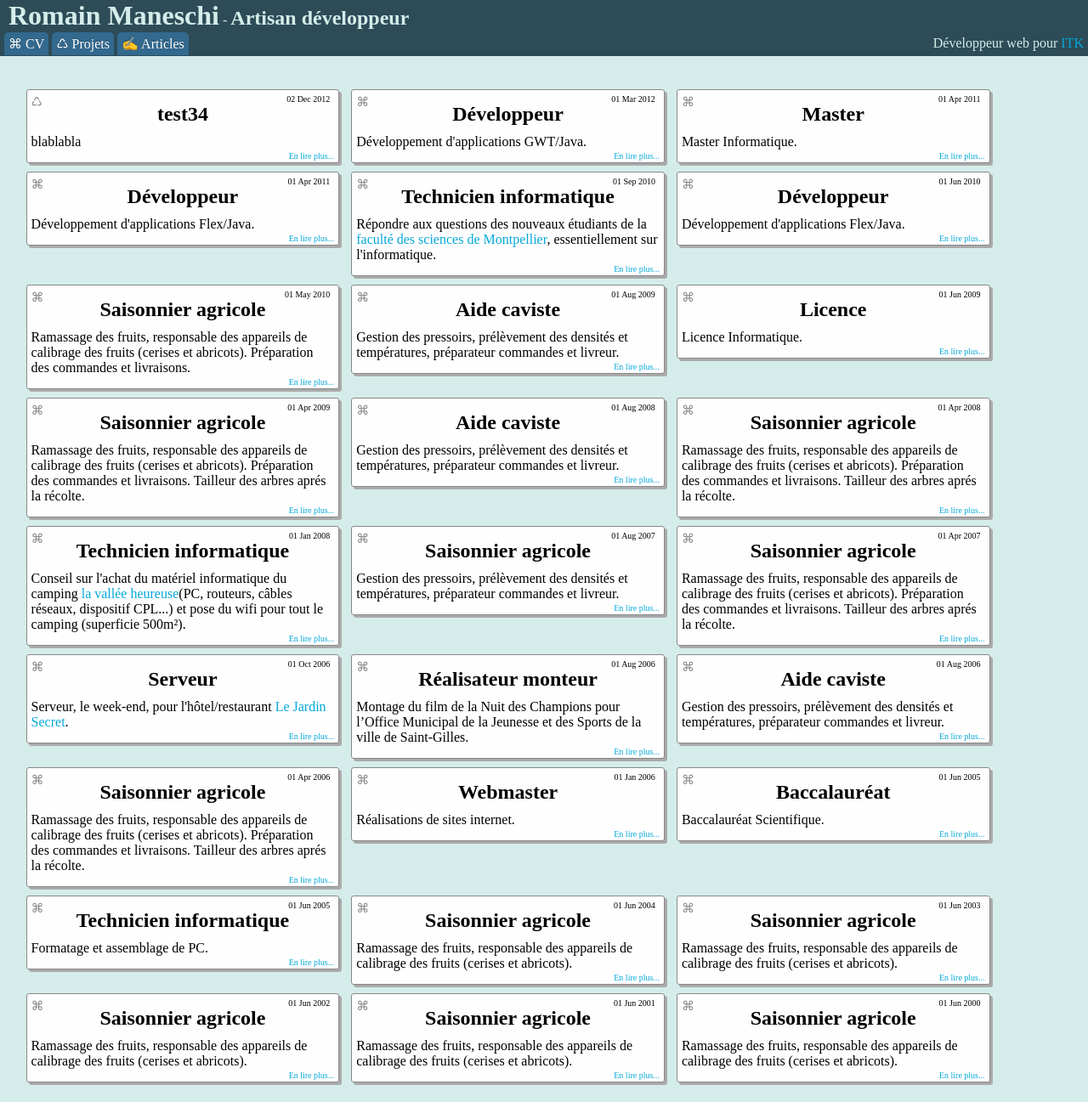
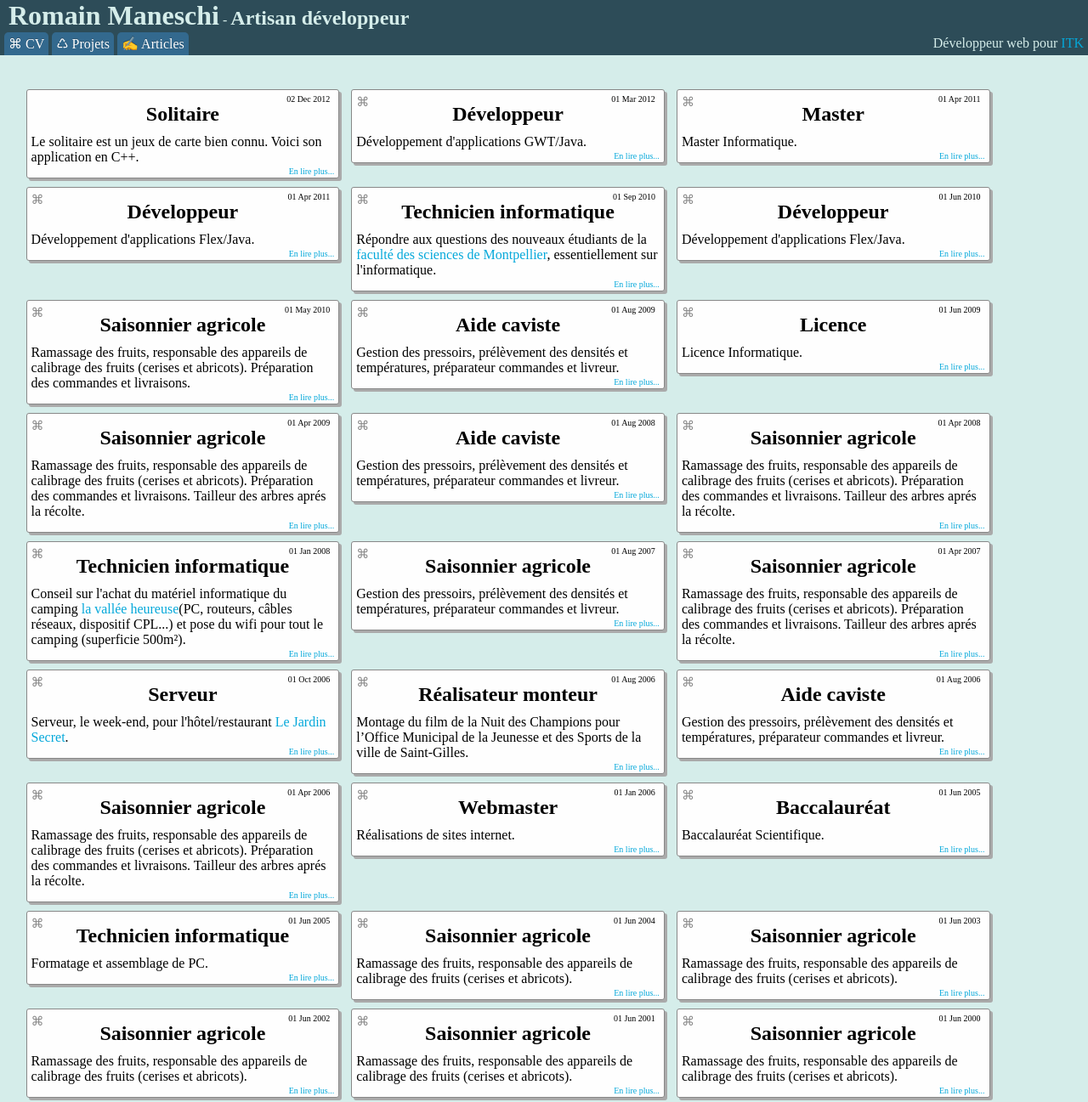
Before and after one commit to manland/manland.github.com, a Jekyll site: the page built from index.html, in a window 1280 px wide and 1297 px high. Shown: the whole window at 85% size. Built offline with Jekyll 4.4.1, drawn with Linux system fonts in a browser that asks for light colours; part of the change alters nothing that is shown.

Commit message:
first project test

```diff
--- a/_posts/2012-12-02-test.md
+++ b/_posts/2012-12-02-test.md
@@ -1,7 +1,12 @@
 ---
 layout: post
-title: test34
-category: projet
-resume: blablabla
+title: Solitaire
+categories: [projet, universitaire]
+resume: Le solitaire est un jeux de carte bien connu. Voici son application en C++.
 ---
-tatatatatata tatatatatata tatatatatata tatatatatata tatatatatata lorem tatatatatata tatatatatata tatatatatata tatatatatata tatatatatata
+![Solitaire screenshot](http://man.lydiman.net/cv/C++/Solitaire/Capture.png "Solitaire screenshot")
+Ce projet m'a permis de comprendre le fonctionnement de l'API Qt qui est à l'heure actuelle, l'une des API les plus utilisées en C++. De plus ce petit projet nous a permis de découvrir la programmation par composants, qui est la programmation de toutes les API graphiques. Réalisé en 3 mois, ce logiciel est fonctionnel, bien que lors de la réalisation nous ne connaissions pas les patrons de conception d'où une non réutilisation possible du code source.
+Rôle : Projet réalisé tout seul.
+Connaissances acquises : J'ai appris à me familiariser avec les gestionnaires de placements, les composants et le drag and drop.
+<a href="http://man.lydiman.net/cv/C++/Solitaire/Solitaire.zip" target="_blank">Sources"</a>
+<a href="http://man.lydiman.net/cv/C++/Solitaire/ALire" target="_blank">Readme</a>
--- a/css/default.css
+++ b/css/default.css
@@ -37,6 +37,10 @@ header {
 
 nav, .subtitle {
 	padding: 5px;
+}
+
+nav {
+	padding-bottom: 0;
 }
 
 .btn {
```
